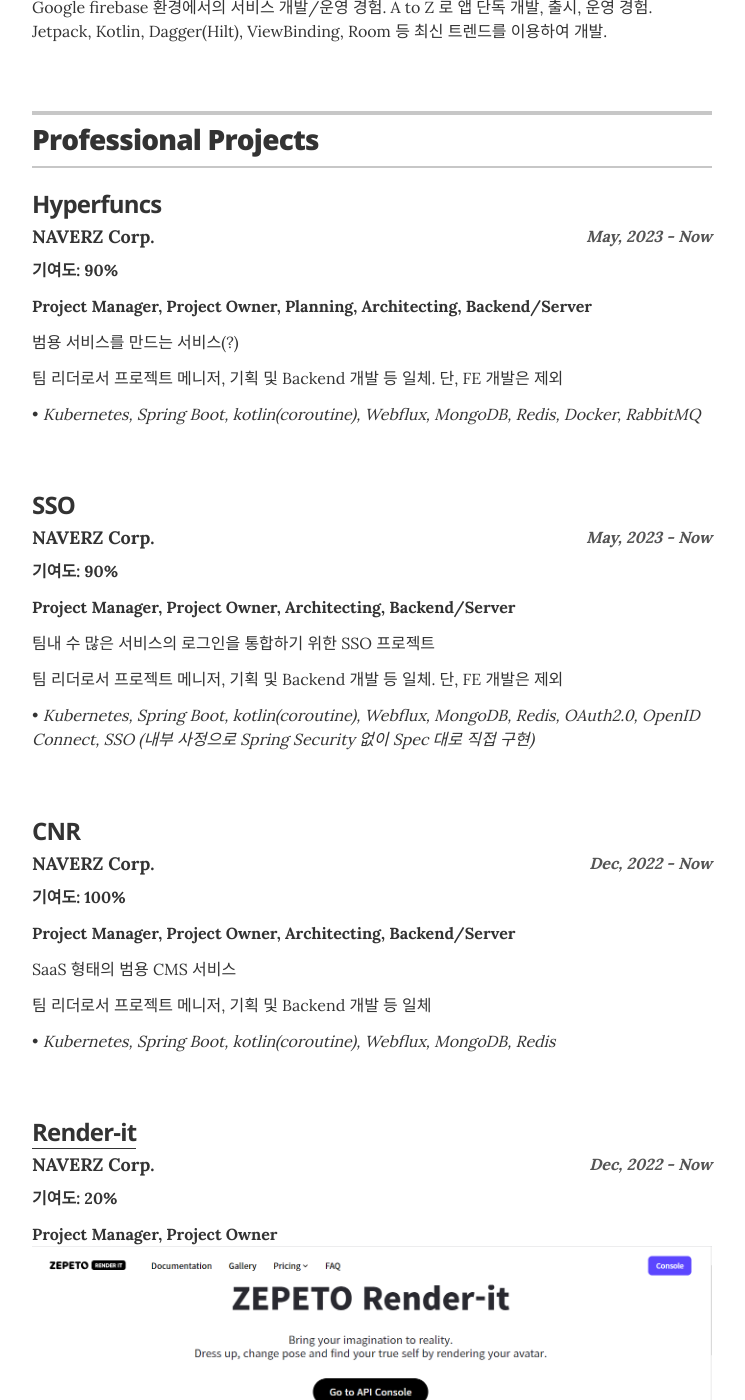
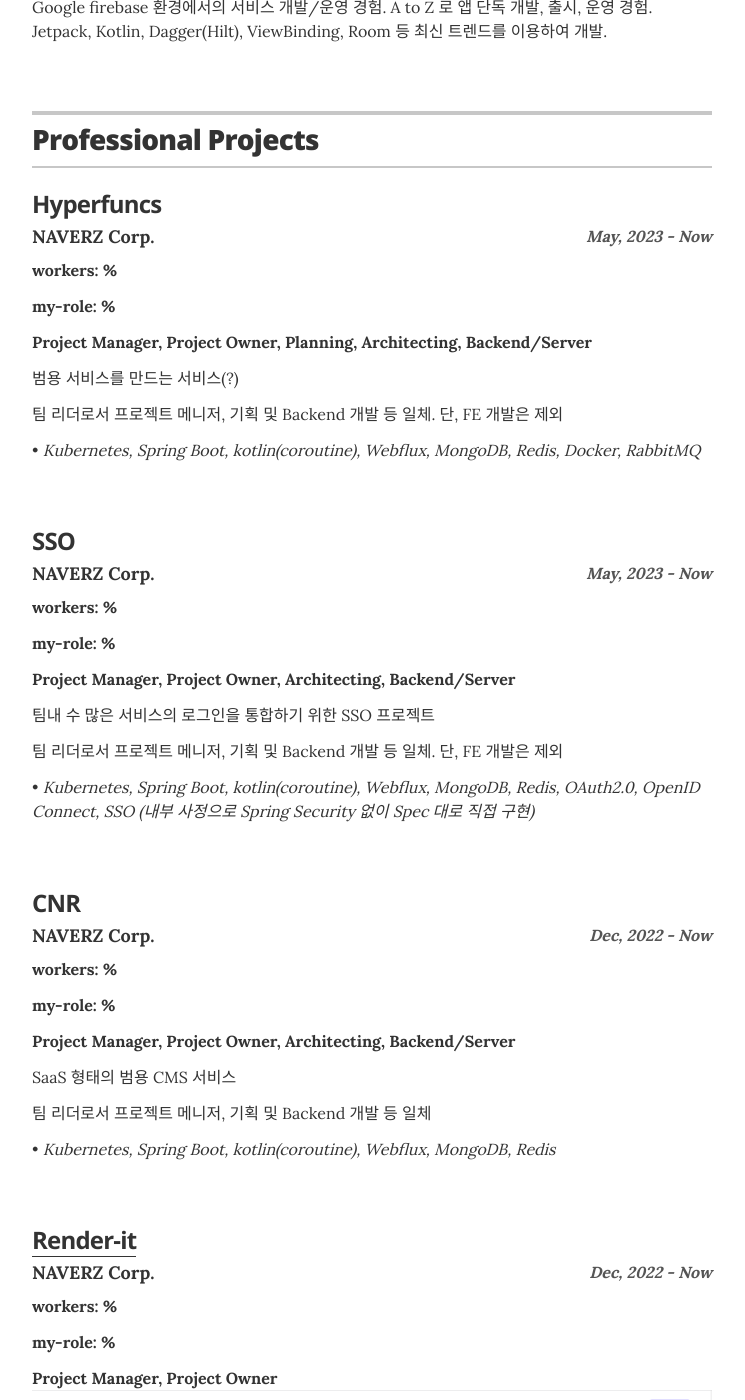
Before and after one commit to und3rs/resume_kr, a Jekyll site: the page built from index.html, in a window 1280 px wide and 1400 px high, scrolled down 2789 px. Shown: the whole window, without its empty margins (268-1013 px from the left). Built offline with Jekyll 4.4.1, drawn with Linux system fonts in a browser that asks for light colours; some of the changed text lies outside the part shown.

Commit message:
Update resume.html

```diff
--- a/_layouts/resume.html
+++ b/_layouts/resume.html
@@ -198,7 +198,8 @@
           <h3 class="resume-item-title" itemprop="name" id="{{ project.id }}">{% if project.url %}<a href="{{ project.url }}" itemprop="url" target="_blank">{{ project.project }}</a>{% else %}{{ project.project }}{% endif %}</h3>
           <h4 class="resume-item-details" itemprop="description" style="float:right;font-style:italic;color:#555555;font-size:1.0rem;">{{ project.duration }}</h4>
           <h4 class="resume-item-details" itemprop="description">{{ project.corp }}</h4>
-          <p class="resume-item-copy" itemprop="description"><b>기여도: {{ project.contribution }}%</b></p>
+          <p class="resume-item-copy" itemprop="description"><b>workers: {{ project.workers }}%</b></p>
+          <p class="resume-item-copy" itemprop="description"><b>my-role: {{ project.my-role }}%</b></p>
           {% if project.position %}<p class="resume-item-copy" itemprop="description"><b>{{ project.position }}</b></p>{% endif %}
           {% if project.cover %}<img src="{{ project.cover }}" style="width:100%"/>{% endif %}
           {% if project.youtube %}<iframe width="100%" height="480" src="{{ project.youtube }}" frameborder="0" allow="accelerometer; autoplay; encrypted-media; gyroscope; picture-in-picture" allowfullscreen></iframe>{% endif %}
```
